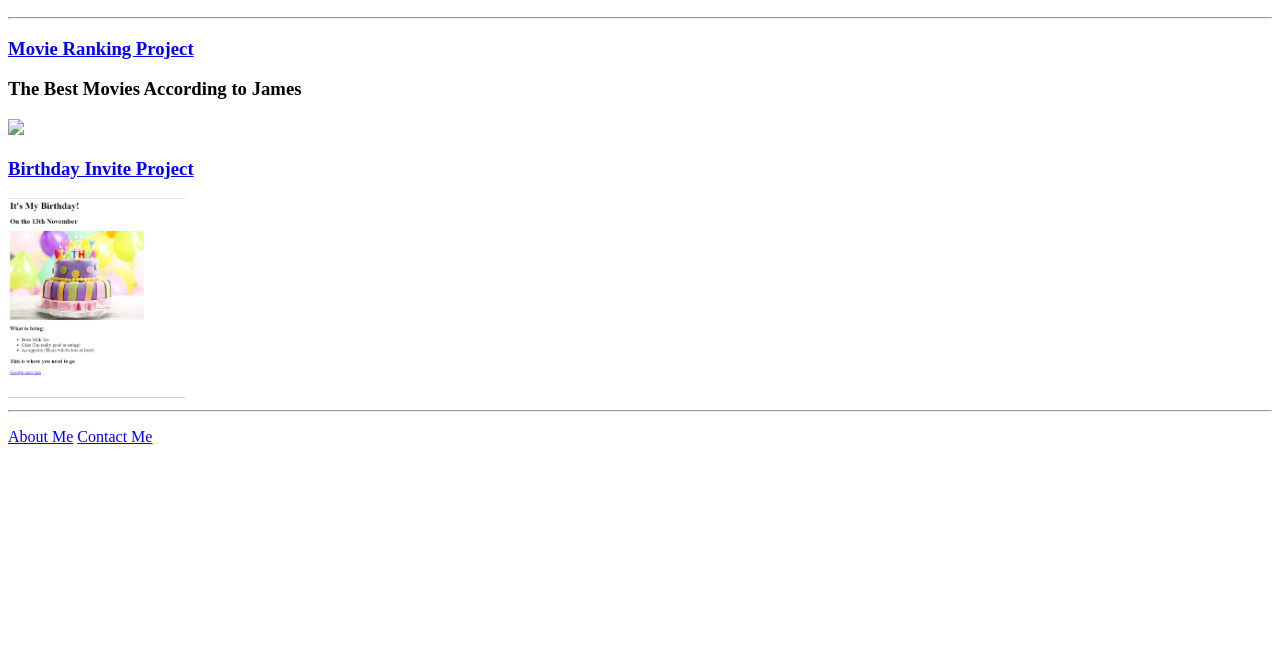
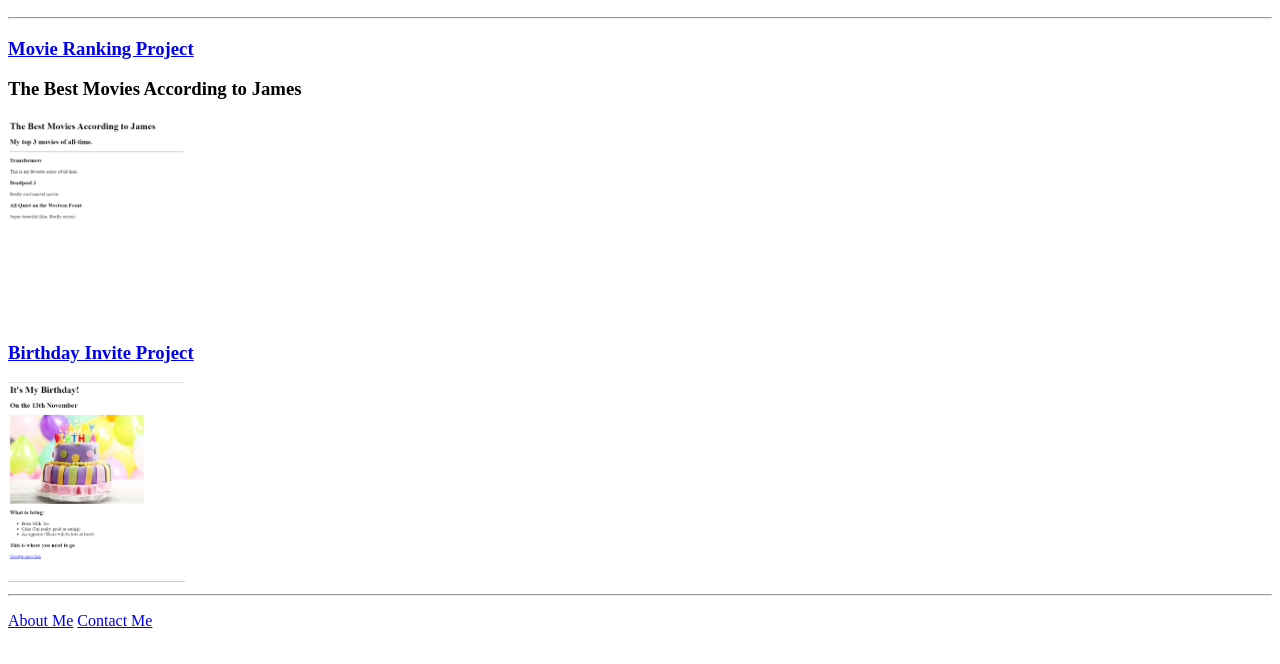
Before and after one commit to James-Dam/html-portfolio, a plain HTML site: page index.html in a window 1280 px wide. Shown: the part 110-774 px from the top of the page. Drawn offline with Linux system fonts and the light colour scheme; files whose address does not match are found by name.

Commit message:
Updated index.html to try to show images

```diff
--- a/index.html
+++ b/index.html
@@ -12,7 +12,7 @@
         <hr />
         <h3><a href="../2.4 Movie Ranking Project/index.html">Movie Ranking Project</a></h3>
         <h3>The Best Movies According to James</h3>
-        <img src="./assets/images/james-movie.png" height="200">
+        <img src="james-movie.png" height="200">
         <h3><a href="../3.4 Birthday Invite Project/index.html">Birthday Invite Project</a></h3>
         <img src="./assets/images/james-bday.png" height="200">
         <hr />
```
